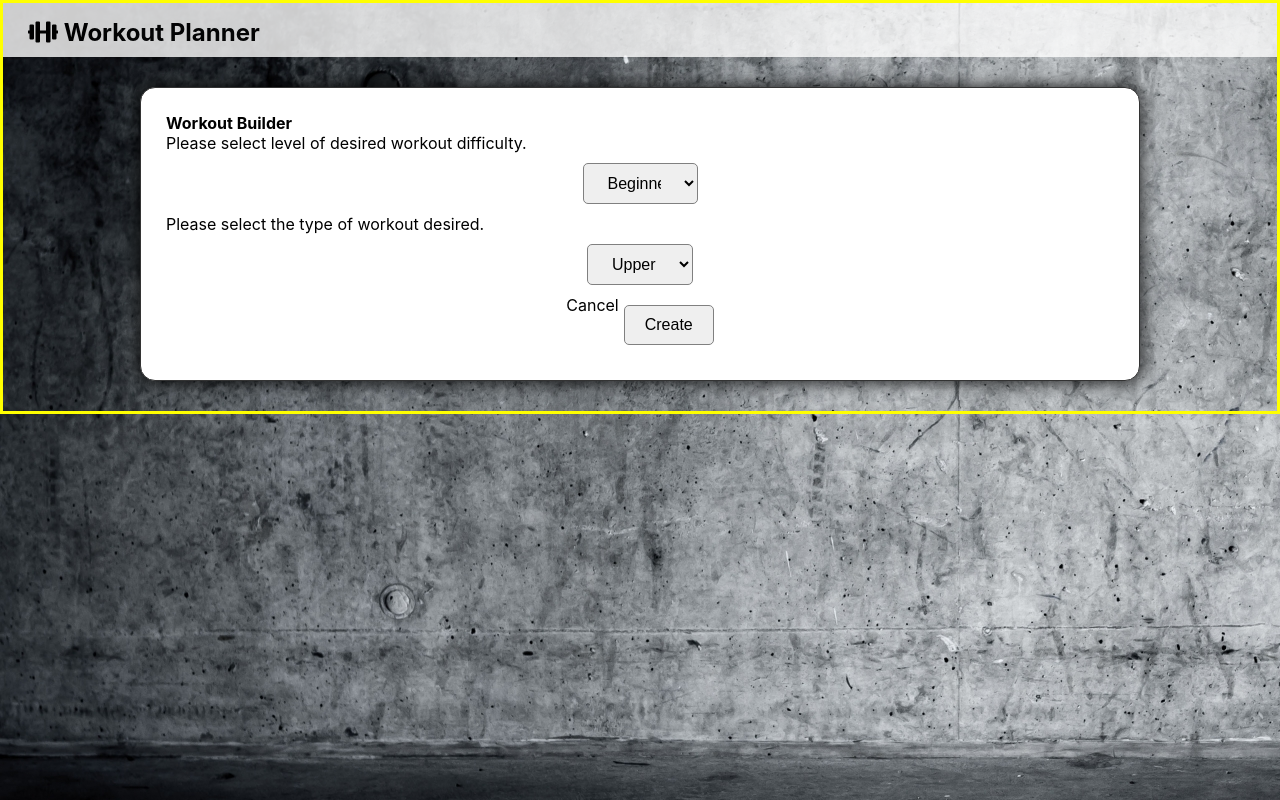
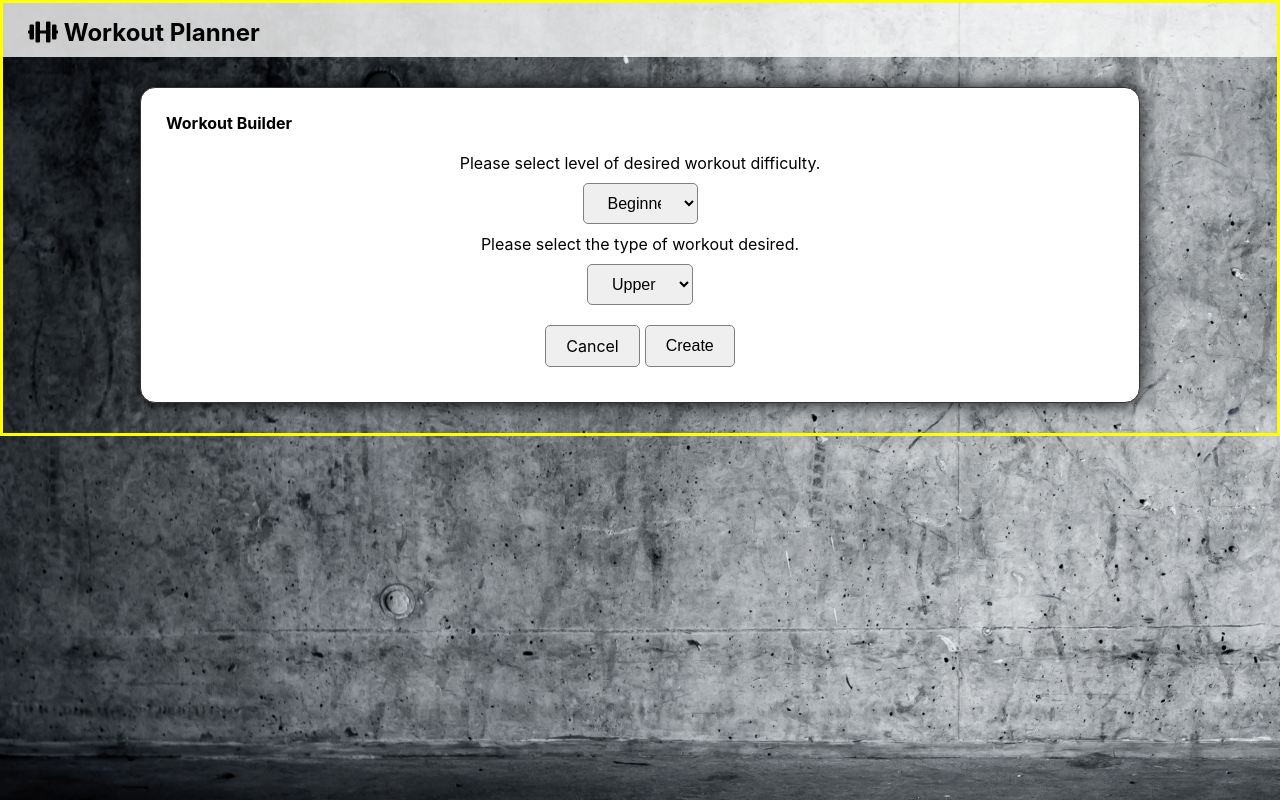
Before and after one commit to EvanPoe/workout-planner-capstone-client, a React (Create React App) app: page /builder in a window 1280 px wide. Built offline with nearby package versions, Linux system fonts and the light colour scheme.

Commit message:
improved styling for workout builder

```diff
--- a/src/App.css
+++ b/src/App.css
@@ -318,6 +318,10 @@ div#root div.App div.exercise-list {
   margin-bottom: 15px;
 }
 
+#root > div > div.empty-library > div.list {
+  text-transform: uppercase;
+}
+
 #root > div > div.empty-library > div > form > button {
   background-color: #333;
   color: white;
@@ -365,37 +369,50 @@ div#root div.App div.exercise-list {
   margin-top: 25px;
 }
 
-.filled-library {
+#root > div > div.workout-builder > form > fieldset.builder-fieldset {
   display: flex;
   flex-direction: column;
+  text-align: center;
+  margin-top: 20px;
 }
 
-.builder-fieldset {
-  display: flex;
-  flex-direction: column;
-}
-
-.select-difficulty {
+#root > div > div.workout-builder > form > fieldset > select.select-difficulty {
   margin: 10px auto;
   max-width: 115px;
 }
 
-.select-type {
+#root > div > div.workout-builder > form > fieldset > select.select-type {
   margin: 10px auto;
   max-width: 115px;
 }
 
-.builder-submits {
+#root > div > div.workout-builder > form > fieldset > section.builder-submits {
   display: flex;
   margin: auto;
 }
 
-.builder-cancel {
-  margin-right: 5px;
+#root > div > div.workout-builder > form > fieldset > section > a {
+  padding: 10px 20px;
+  border: 1px solid grey;
+  border-radius: 5px;
+  margin-top: 10px;
+  margin-bottom: 10px;
+  background-color: rgb(239, 239, 239);
+  text-decoration: none;
 }
 
-.builder-create {
+#root > div > div.workout-builder > form > fieldset > section > a:hover {
+  color: black;
+  background-color: rgb(63, 193, 216);
+}
+
+#root > div > div.workout-builder > form > fieldset > section > input.builder-create {
   margin-left: 5px;
+}
+
+#root > div > div.workout-builder > form > fieldset > section > input.builder-create:hover {
+  cursor: pointer;
+  background-color: rgb(63, 193, 216);
 }
 
 .workout-back-button {
```
